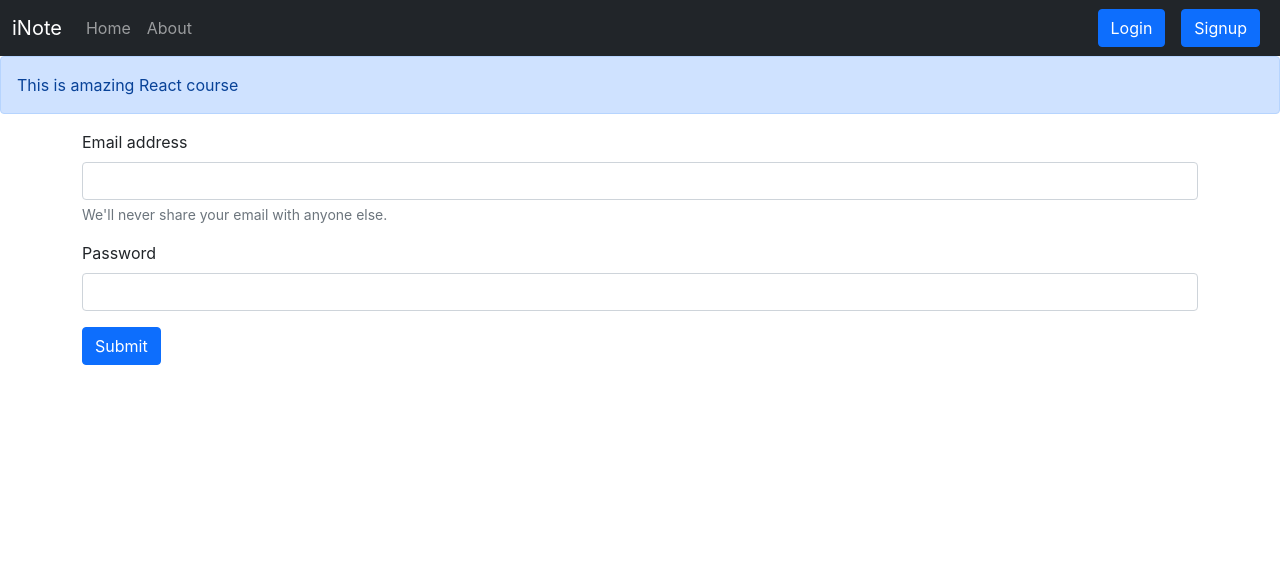
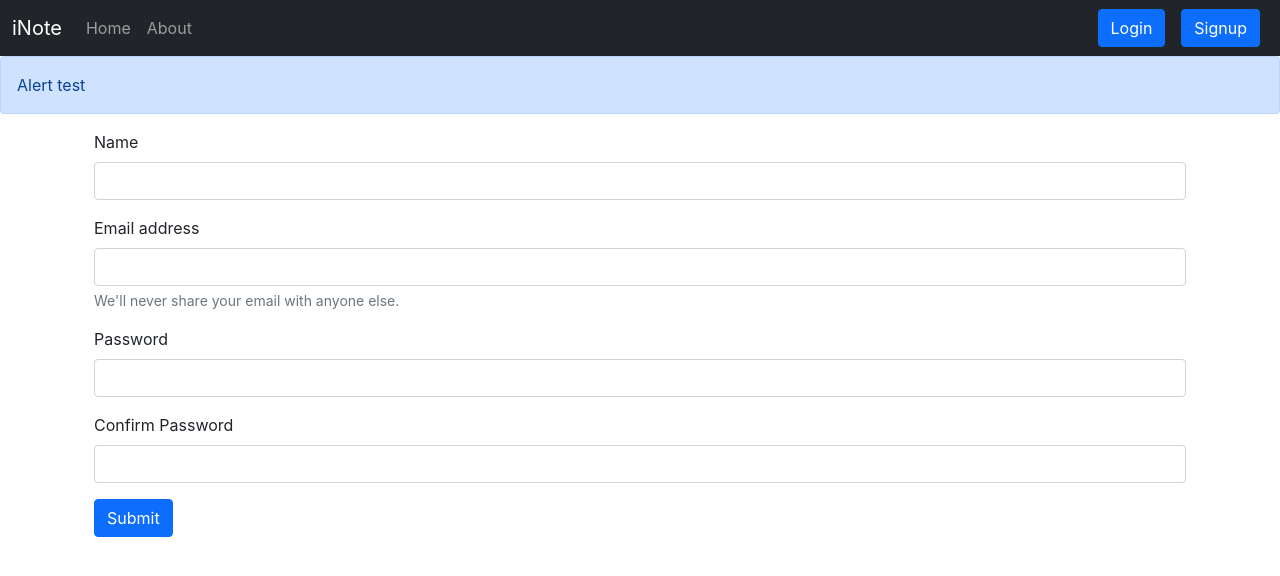
Before and after one commit to iSukhSingh/iNoteApp, a React (Create React App) app: page /signup in a window 1280 px wide. Shown: the top 576 px of the page. Built offline with nearby package versions, Linux system fonts and the light colour scheme; the HTML template or start-up script is replaced by a standard one.

Commit message:
Adding SignUp
-Adding a Sign-Up form
-Adding the HandleSubmit Function
-Redirecting the User

```diff
--- a/src/App.js
+++ b/src/App.js
@@ -12,13 +12,14 @@ import NoteState from './context/notes/NotesState';
 import { Alert } from './componets/Alert';
 import Signup from './componets/Signup';
 import Login from './componets/Login';
+
 function App() {
   return (
     <>
       <NoteState>
         <Router>
           <Navbar />
-          <Alert message="This is amazing React course" />
+          <Alert message="Alert test " />
           <div className="container">
             <Switch>
               <Route exact path="/">
--- a/src/componets/Signup.js
+++ b/src/componets/Signup.js
@@ -1,19 +1,19 @@
 import React, {useState} from 'react'
 import { useHistory } from 'react-router-dom'
 
+const Signup = () => {
 
-const Login = (props) => {
-    const [credentials, setCredentials] = useState({email: "", password: ""})
+    const [credentials, setCredentials] = useState({name:"", email:"", password:"", cpassword: ""})
         let history = useHistory();
-
      const handleSubmit = async (e) => {
         e.preventDefault();
-        const response = await fetch("http://localhost:5000/api/auth/login", {
+        const {name, email, password } = credentials;
+        const response = await fetch("http://localhost:5000/api/auth/createuser", {
             method: 'POST',
             headers: {
                 'Content-Type': 'application/json'
             },
-            body: JSON.stringify({email: credentials.email, password: credentials.password})
+            body: JSON.stringify({name, email, password})
         });
         const json = await response.json()
         console.log(json);
@@ -21,28 +21,36 @@ const Login = (props) => {
             // Save the auth token and redirect
             localStorage.setItem('token', json.authtoken);
             history.push("/");
-
         }
         else{
             alert("Invalid credentials");
         }
     }
-
     const onChange = (e)=>{
         setCredentials({...credentials, [e.target.name]: e.target.value})
     }
+    return (
+        <div className="container" >
+            <form onSubmit={handleSubmit}>
+  <div className="mb-3">
+    <label htmlFor="name" className="form-label">Name</label>
+    <input type="text" className="form-control" id="name" name="name" onChange={onChange}  aria-describedby="emailHelp"/>
 
-    return (
-        <div>
-            <form  onSubmit={handleSubmit}>
+
+  </div>
     <div className="mb-3">
     <label htmlFor="email" className="form-label">Email address</label>
-                    <input type="email" className="form-control" value={credentials.email} onChange={onChange} id="email" name="email" aria-describedby="emailHelp" />
+    <input type="email" className="form-control" name="email" id="email" onChange={onChange}  aria-describedby="emailHelp"/>
     <div id="emailHelp" className="form-text">We'll never share your email with anyone else.</div>
+
   </div>
   <div className="mb-3">
     <label htmlFor="password" className="form-label">Password</label>
-                    <input type="password" className="form-control" value={credentials.password} onChange={onChange} name="password" id="password" />
+    <input type="password" className="form-control" name="password" id="password"minLength={5}  onChange={onChange} required />
+  </div>
+  <div className="mb-3">
+    <label htmlFor="cpassword" className="form-label">Confirm Password</label>
+    <input type="password" className="form-control" name="cpassword" id="cpassword" minLength={5} onChange={onChange}  required/>
   </div>
 
   <button type="submit" className="btn btn-primary">Submit</button>
@@ -51,4 +59,4 @@ const Login = (props) => {
     )
 }
 
-export default Login
+export default Signup
```
Also changed, not shown: package.json (+7 -1 lines), 2 other files (tests, documents, lock files or other folders). Lines whose indentation alone changed are shown as unchanged.
